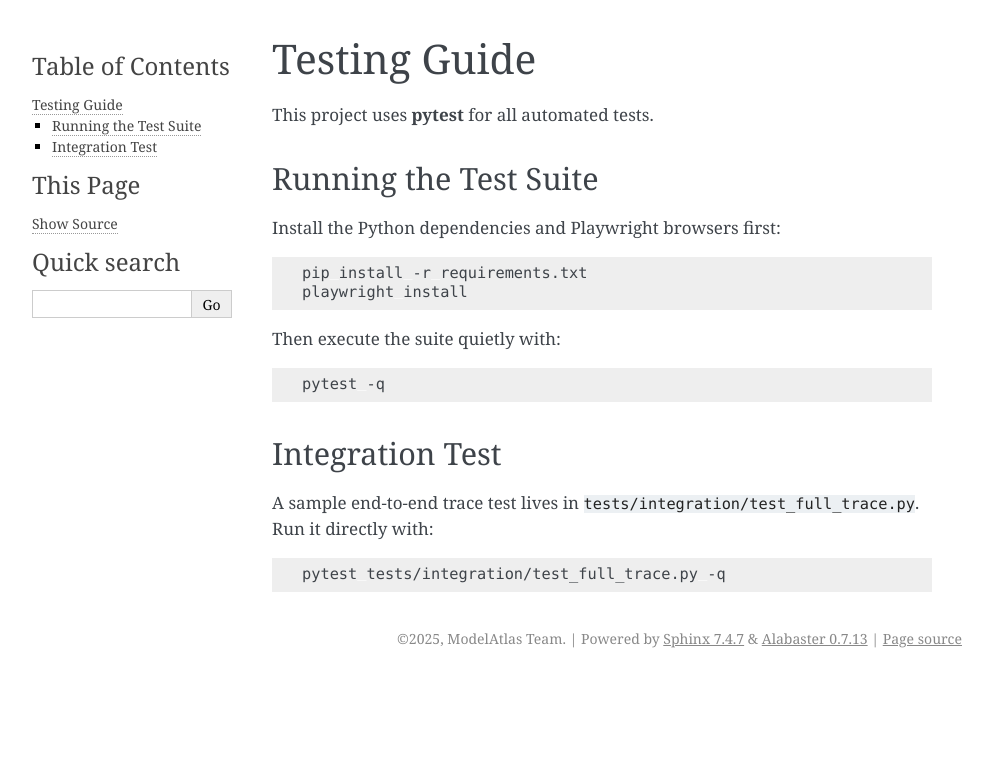
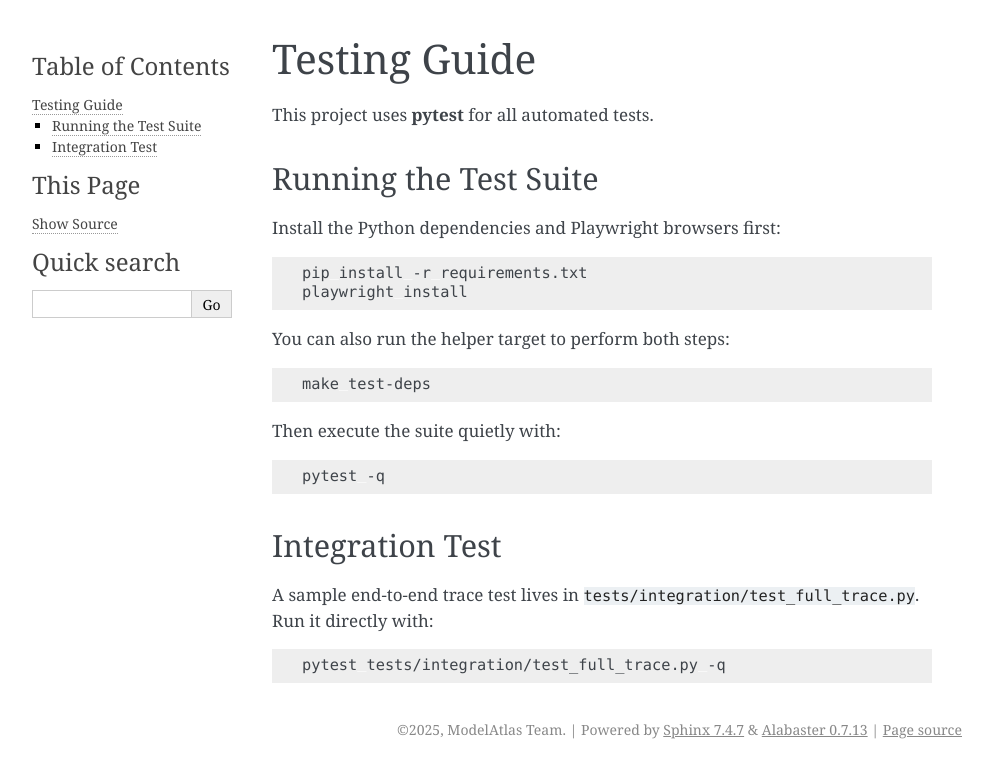
Before and after one commit to adrianwedd/ModelAtlas, a Sphinx documentation site: the page built from docs/TESTING.md, in a window 1280 px wide. Shown: the top 778 px of the page, without its empty margins (148-1141 px from the left). Built offline with Sphinx 7.4.7, drawn with Linux system fonts in a browser that asks for light colours.

````diff
--- a/docs/TESTING.md
+++ b/docs/TESTING.md
@@ -9,6 +9,12 @@ Install the Python dependencies and Playwright browsers first:
 ```bash
 pip install -r requirements.txt
 playwright install
+```
+
+You can also run the helper target to perform both steps:
+
+```bash
+make test-deps
 ```
 
 Then execute the suite quietly with:
````
Also changed, not shown: CONTRIBUTING.md (+2 -1 lines), README.md (+2 -0 lines).
